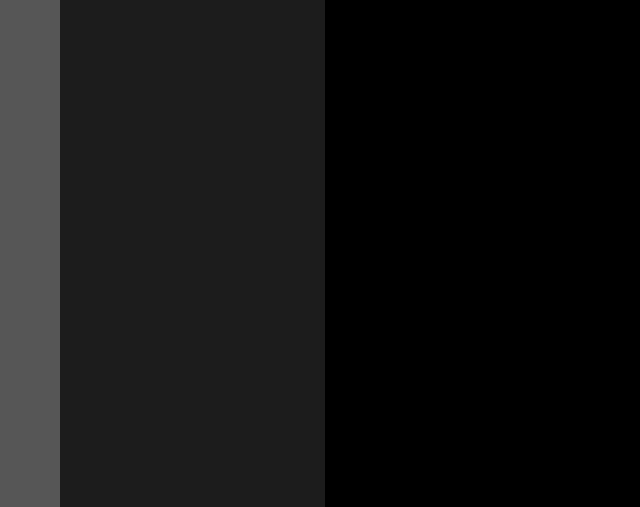
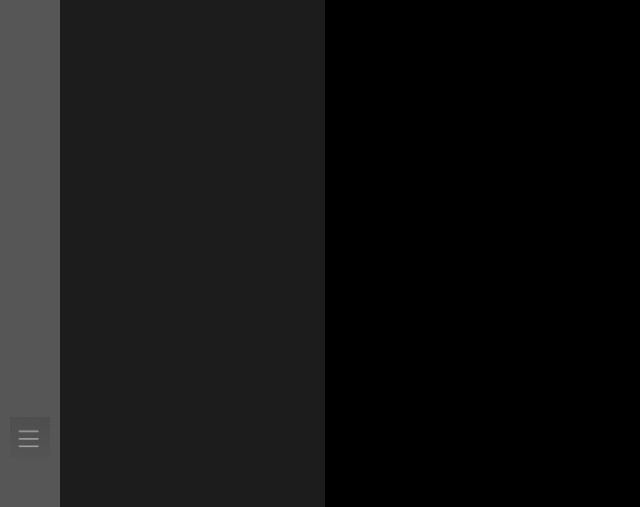
Before and after one commit to AnthonyYan67/forsophie, a plain HTML site: page index.html in a window 1280 px wide. Shown: the part 273-780 px from the top of the page, 0-640 px from the left. Drawn offline with Linux system fonts and the light colour scheme.

Commit message:
Update index.html

```diff
--- a/index.html
+++ b/index.html
@@ -401,6 +401,9 @@ p{
                 </div>
 
             </div>
+            <div class="bot-sidebar">
+                <img class="bot-tab" src="/thumbnail/tab.png">
+            </div>
 
         </div>
         <div class="left-sidebar2">
```
